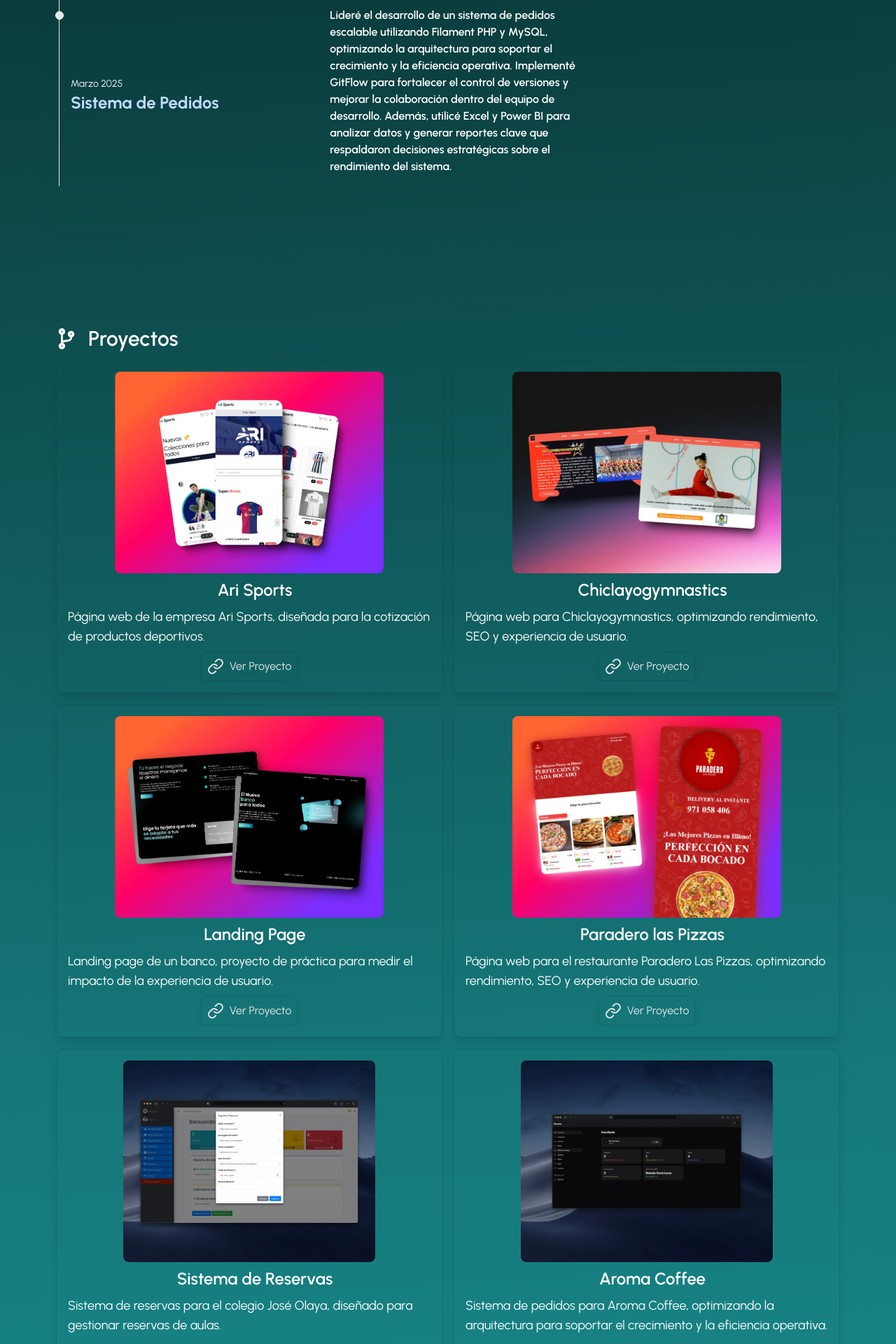
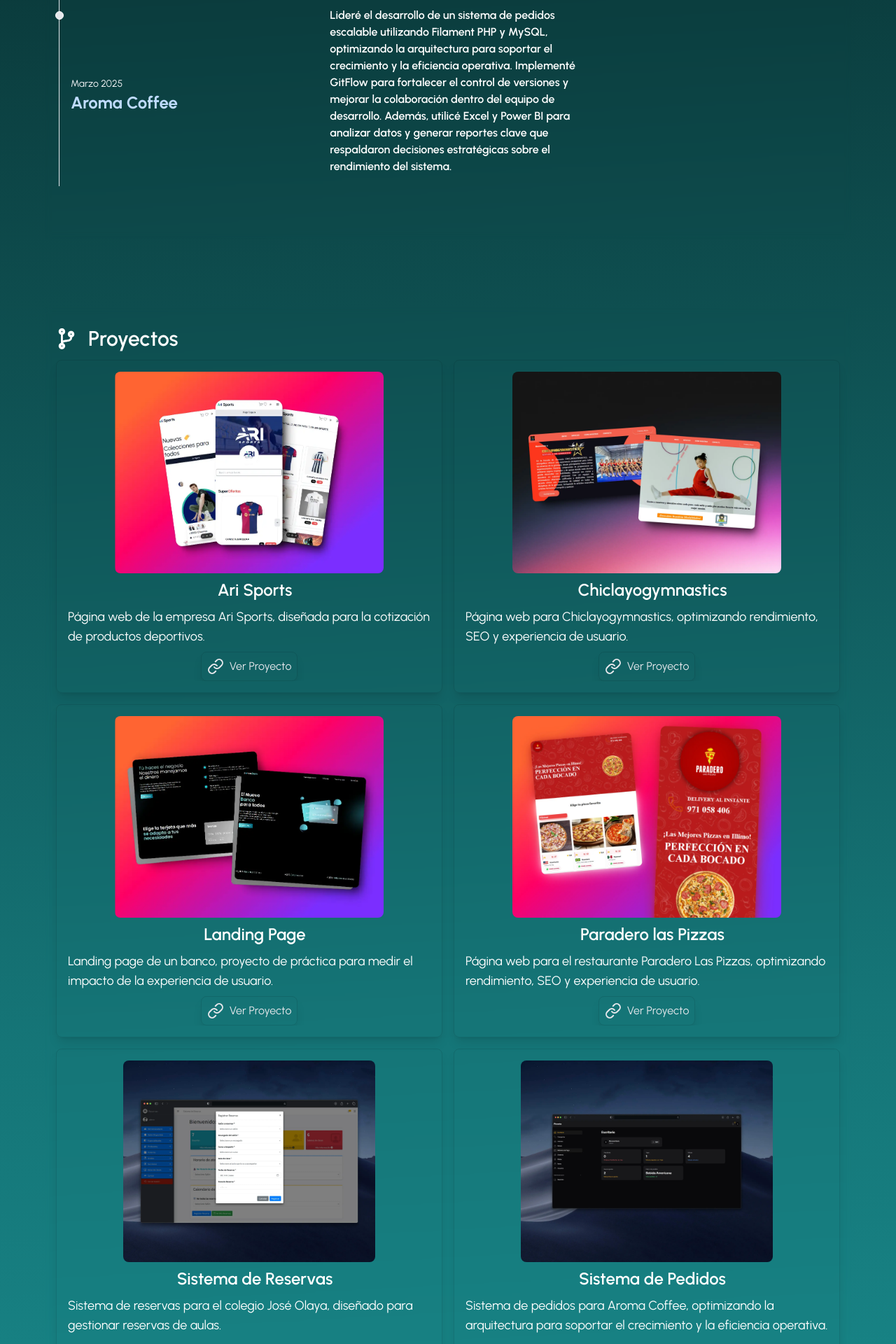
Before and after one commit to ChaponanWill/chaponanwill-portfolio, a Next.js app: page / in a window 1280 px wide. Shown: the part 1560-3480 px from the top of the page at 70% size. Built offline with nearby package versions, Linux system fonts and the light colour scheme.

Commit message:
adding elements.

```diff
--- a/src/app/components/ExperienciaLaboral.tsx
+++ b/src/app/components/ExperienciaLaboral.tsx
@@ -32,7 +32,7 @@
 
     {
         id: 5,
-        title: "Sistema de Pedidos",
+        title: "Aroma Coffee",
         fechaInicio: "Marzo 2025",
         descripcion: "Lideré el desarrollo de un sistema de pedidos escalable utilizando Filament PHP y MySQL, optimizando la arquitectura para soportar el crecimiento y la eficiencia operativa. Implementé GitFlow para fortalecer el control de versiones y mejorar la colaboración dentro del equipo de desarrollo. Además, utilicé Excel y Power BI para analizar datos y generar reportes clave que respaldaron decisiones estratégicas sobre el rendimiento del sistema."
     }
--- a/src/app/components/Proyectos.tsx
+++ b/src/app/components/Proyectos.tsx
@@ -46,7 +46,7 @@
     },
     {
         id: 6,
-        title: "Aroma Coffee",
+        title: "Sistema de Pedidos",
         description:
             "Sistema de pedidos para Aroma Coffee, optimizando la arquitectura para soportar el crecimiento y la eficiencia operativa.",
         image: "/projects/aroma-coffee.webp",
```
